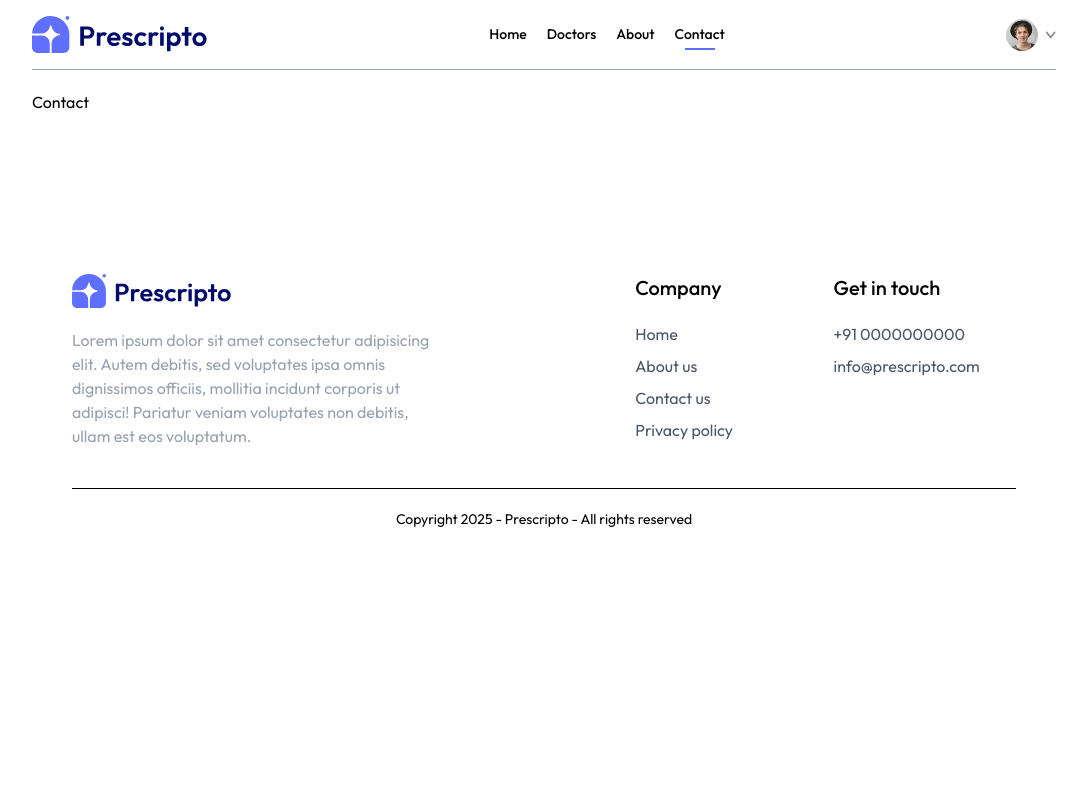
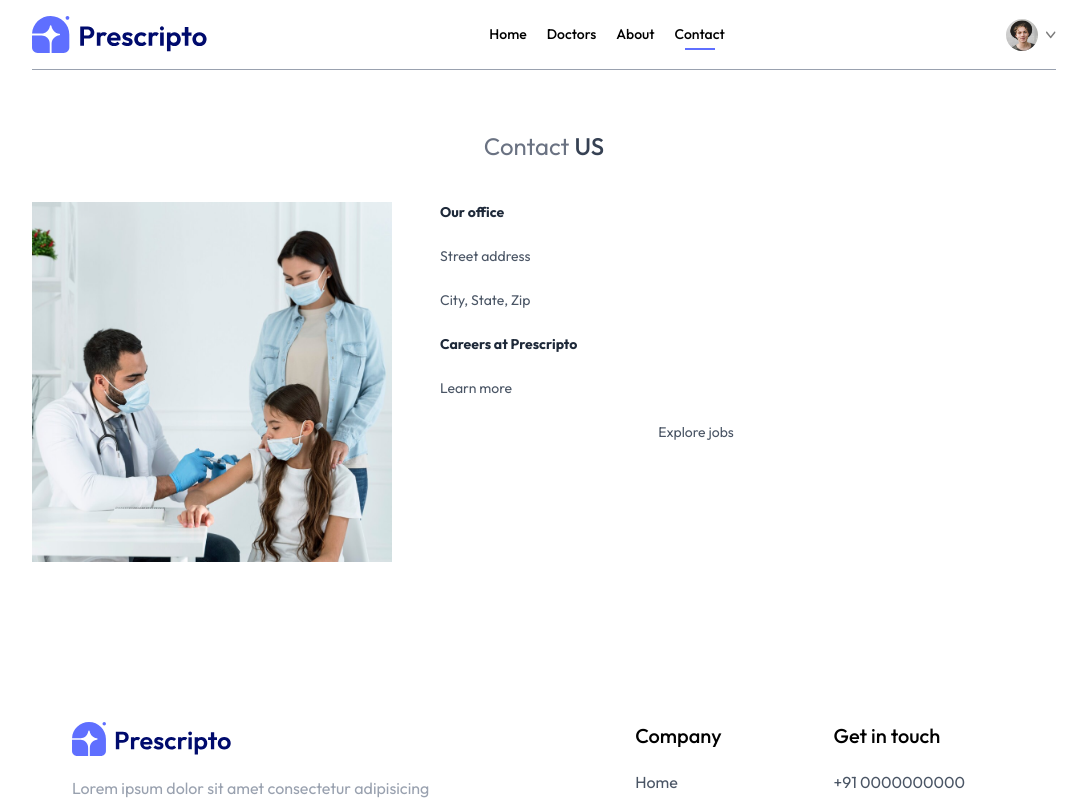
Before and after one commit to maquejp/temp_prescripto, a React (Vite) app in the folder frontend/: page /contact in a window 1280 px wide. Shown: the top 800 px of the page, without its empty margins (96-1183 px from the left). Built offline with nearby package versions, Linux system fonts and the light colour scheme.

Commit message:
feature: contact us

```diff
--- a/frontend/src/pages/Contact.jsx
+++ b/frontend/src/pages/Contact.jsx
@@ -1,7 +1,30 @@
-import React from "react";
+import { assets } from "../assets/assets";
+const Contact = () => {
+  return (
+    <div>
+      <div className="text-center text-2xl pt-10 text-gray-500">
+        <p>
+          Contact <span className="text-gray-700 font-medium">US</span>
+        </p>
+      </div>
 
-const Contact = () => {
-  return <div>Contact</div>;
+      <div className="my-10 flex flex-com md:flex-row gap-12">
+        <img
+          src={assets.contact_image}
+          alt=""
+          className="w-full md:max-w-[360px]"
+        />
+        <div className="flex flex-col fustify-center gap-6 md:w-2/4 text-sm text-gray-600">
+          <b className="text-gray-800">Our office</b>
+          <p>Street address</p>
+          <p>City, State, Zip</p>
+          <b className="text-gray-800">Careers at Prescripto</b>
+          <p>Learn more</p>
+          <button>Explore jobs</button>
+        </div>
+      </div>
+    </div>
+  );
 };
 
 export default Contact;
```
